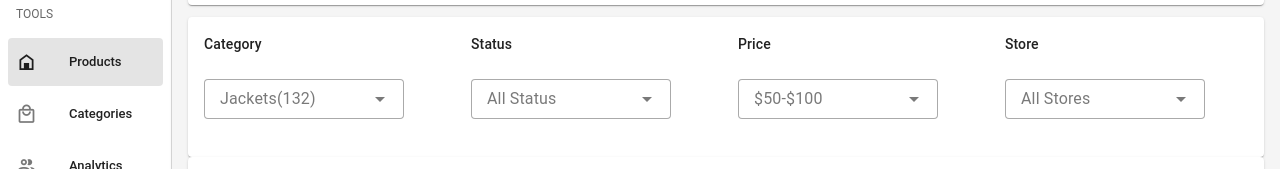
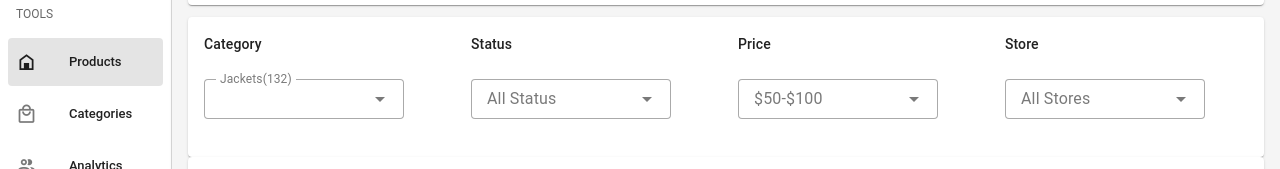
Before and after one commit to Its-Brayan/Shodai-ecommerce, a Vue app in the folder shodai_shopify/: page /products in a window 1280 px wide. Shown: the part 299-468 px from the top of the page. Built offline with nearby package versions, Linux system fonts and the light colour scheme; no server answers.

Commit message:
Did filtering on products based on category name

```diff
--- a/shodai_shopify/src/views/Pages/Tools/ProductsView.vue
+++ b/shodai_shopify/src/views/Pages/Tools/ProductsView.vue
@@ -218,6 +218,9 @@
                         <v-select
                         label="Jackets(132)"
                         color="grey-darken-2"
+                         v-model="product_category"
+                        :items="allproducts"
+                        item-title="categoryName"
                         density="compact"
                         width="200px"
                         variant="outlined"></v-select>
@@ -354,6 +357,7 @@ function openDialog(item=null) {
   const totalItems = ref(0)
   const allproducts= ref([])
   const specificproduct=ref('')
+  const product_category=ref('')
   function loadItems ({ page, itemsPerPage, sortBy }) {
     loading.value = true
       axiosInst.get('/api/products/', {
@@ -361,7 +365,8 @@ function openDialog(item=null) {
         page: page,
         itemsPerPage: itemsPerPage,
         search:search.value,
-        sproduct:specificproduct.value
+        sproduct:specificproduct.value,
+        category:product_category.value
 
       },
     }).then(response => {
@@ -469,4 +474,9 @@ function getImageUrl(path) {
   }
 
   )
+  watch(product_category=>{
+     loadItems({ page: 1, itemsPerPage: itemsPerPage.value});
+
+  }
+)
 </script>
```
Also changed, not shown: 1 other file (tests, documents, lock files or other folders).
